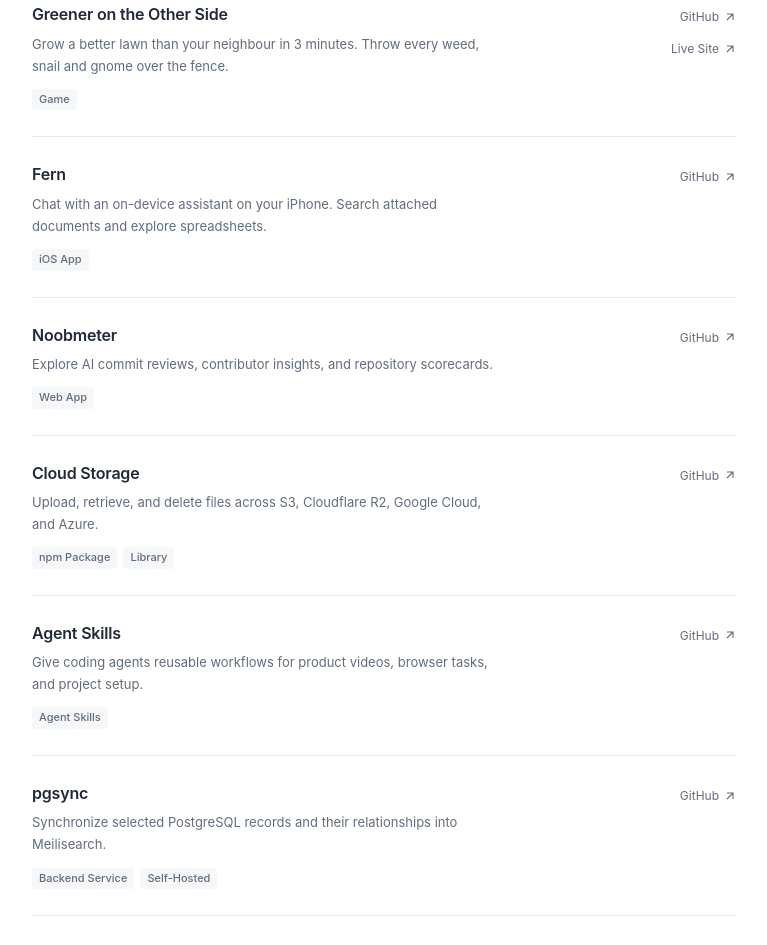
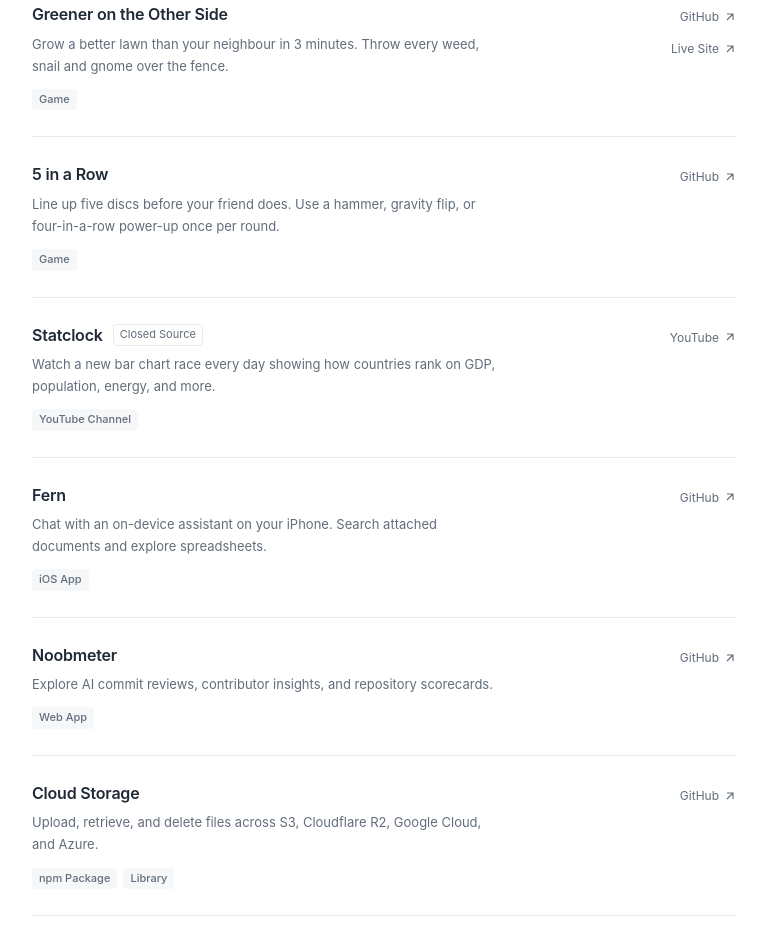
Before and after one commit to ejekanshjain/ejekanshjain.github.io, an Astro site: page / in a window 1280 px wide. Shown: the part 1855-2800 px from the top of the page, without its empty margins (256-1023 px from the left). Built offline with nearby package versions, Linux system fonts and the light colour scheme; Astro itself is replaced by a stand-in of ours.

Commit message:
update projects

```diff
--- a/src/data/projects.ts
+++ b/src/data/projects.ts
@@ -6,6 +6,7 @@
   openSource: boolean
   repository?: string
   demo?: string
+  demoLabel?: string
   fork?: boolean
 }
 
@@ -105,6 +106,25 @@
     openSource: true,
     repository: 'https://github.com/ejekanshjain/greener-on-the-other-side',
     demo: 'https://greener-on-the-other-side.vercel.app'
+  },
+  {
+    name: '5 in a Row',
+    directory: 'five-in-a-row',
+    tags: ['Game'],
+    description:
+      'Line up five discs before your friend does. Use a hammer, gravity flip, or four-in-a-row power-up once per round.',
+    openSource: true,
+    repository: 'https://github.com/ejekanshjain/five-in-a-row'
+  },
+  {
+    name: 'Statclock',
+    directory: 'yt-thing',
+    tags: ['YouTube Channel'],
+    description:
+      'Watch a new bar chart race every day showing how countries rank on GDP, population, energy, and more.',
+    openSource: false,
+    demo: 'https://www.youtube.com/channel/UCIUPTxIiN5HYfKGhUGdgs2g',
+    demoLabel: 'YouTube'
   },
   {
     name: 'Fern',
@@ -246,7 +266,7 @@
     directory: 'twilight-halo',
     tags: ['Web App', 'SaaS'],
     description:
-      'Manage restaurant menus, table orders, staff, invoices, and payments in one place.',
+      'Manage restaurant menus, table orders, staff, invoices, and payments in one place. Connect AI tools to read your restaurant data.',
     openSource: false,
     demo: 'https://www.grubbitt.com'
   }
--- a/src/pages/index.astro
+++ b/src/pages/index.astro
@@ -231,7 +231,7 @@
                         rel="noopener noreferrer"
                         aria-label={`Visit ${project.name}`}
                       >
-                        Live Site
+                        {project.demoLabel ?? 'Live Site'}
                         <svg
                           width="12"
                           height="12"
```
Also changed, not shown: README.md.
